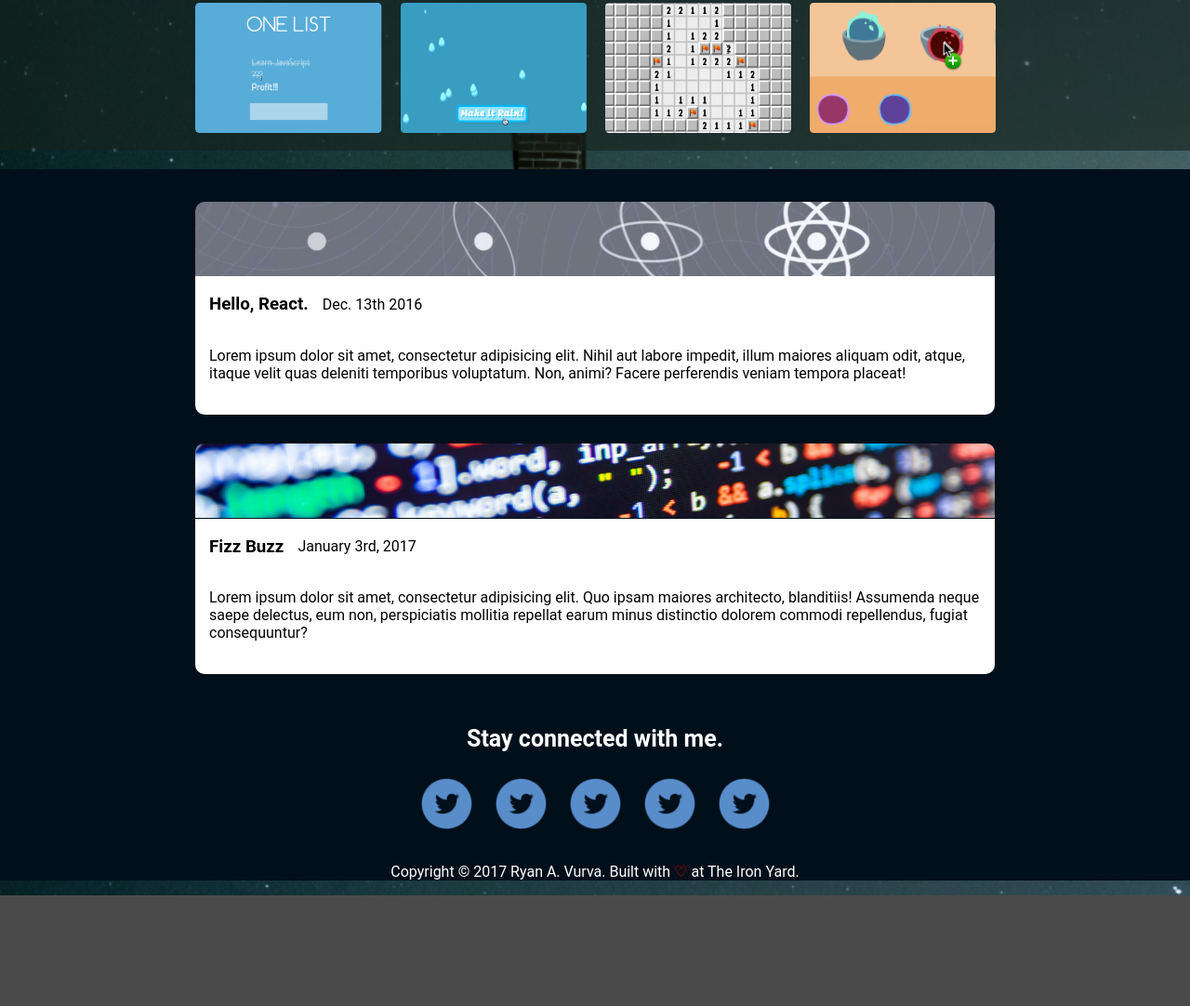
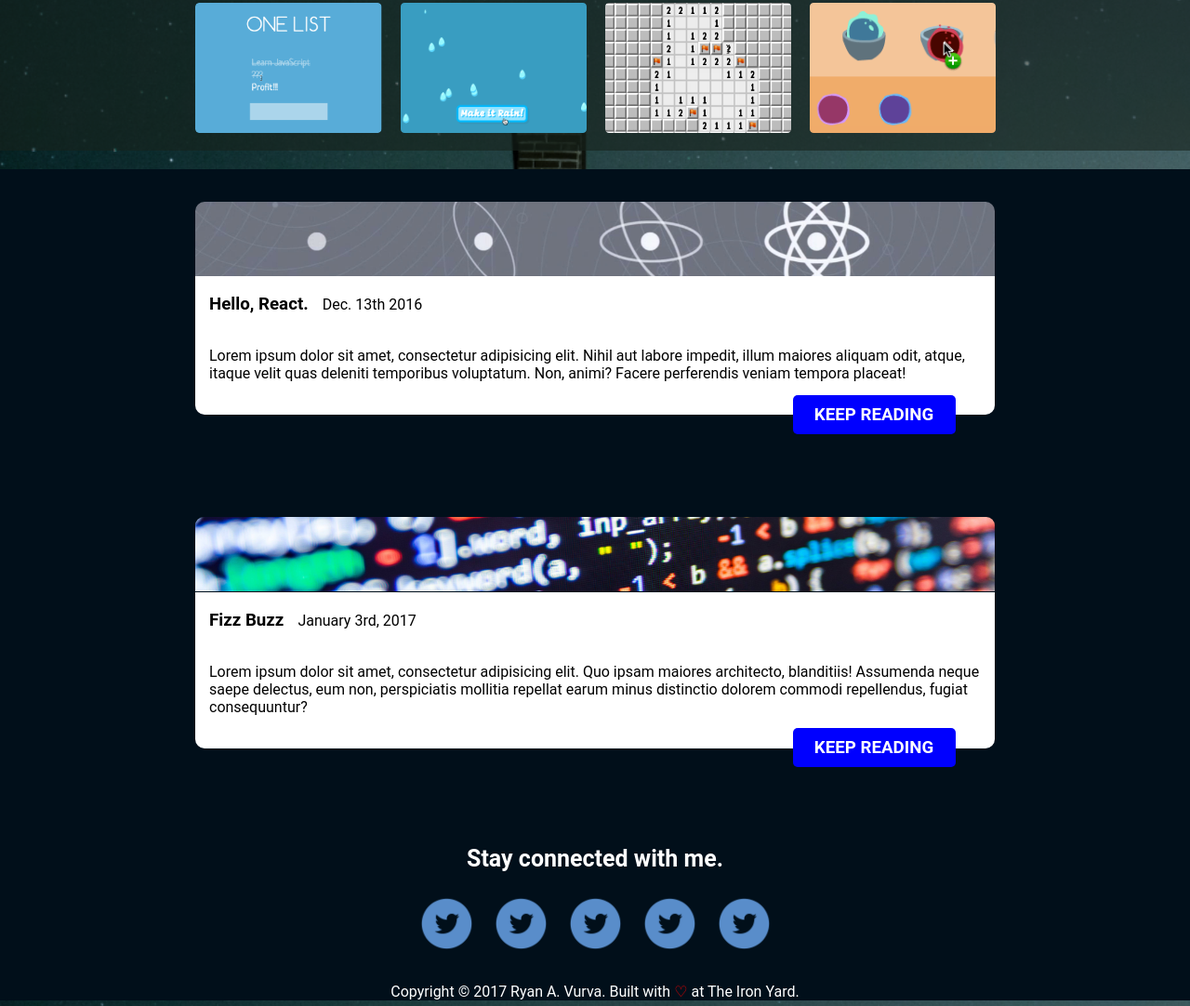
Before and after one commit to ryanvurva/original_portfolio, a website: page public/index.html in a window 1280 px wide. Shown: the part 571-1653 px from the top of the page at 93% size. Before the commit the page ends 1534 px from the top, so only its background shows below. Drawn offline with Linux system fonts and the light colour scheme.

Commit message:
finished with the mockup design
now time to move onto customizing it, but its turned in for now

```diff
--- a/public/index.html
+++ b/public/index.html
@@ -52,6 +52,9 @@
                         <p>Lorem ipsum dolor sit amet, consectetur adipisicing elit. Nihil aut labore impedit, illum maiores aliquam odit, atque, itaque velit quas deleniti temporibus voluptatum. Non, animi? Facere perferendis veniam tempora placeat!</p>
                     </div>
                 </div>
+                <div class="blue-box1">
+                    <h3>KEEP READING</h3>
+                </div>
             </div>
 
             <div class="large">
@@ -65,8 +68,12 @@
                     </div>
                     <div class="fizz-info">
                         <p>Lorem ipsum dolor sit amet, consectetur adipisicing elit. Quo ipsam maiores architecto, blanditiis! Assumenda neque saepe delectus, eum non, perspiciatis mollitia repellat earum minus distinctio dolorem commodi repellendus, fugiat
-                            consequuntur?</p>
+                            consequuntur?
+                        </p>
                     </div>
+                </div>
+                <div class="blue-box2">
+                    <h3>KEEP READING</h3>
                 </div>
             </div>
             <div class="connected">
@@ -80,6 +87,7 @@
                     <img src="images/twitter.png " alt="twitter " width="60px " height="60px ">
                     <img src="images/twitter.png " alt="twitter " width="60px " height="60px ">
                     <img src="images/twitter.png " alt="twitter " width="60px " height="60px ">
+                </div>
             </div>
         </div>
       </div>
--- a/public/screen.css
+++ b/public/screen.css
@@ -51,8 +51,16 @@ header {
     width: 250px;
     height: 250px;
     margin-top: auto;
-    border: transparent 1px;
+    border:  1px transparent solid;
     border-radius: 10px;
+}
+
+#me {
+  position: relative;
+  overflow: hidden;
+  top: 0px;
+  left: -70px;
+  width: 450px;
 }
 
 .me img {
@@ -109,7 +117,7 @@ header {
     justify-content: center;
     /*margin-left: 10px;*/
     /*margin-right: 10px;*/
-    margin: 30px;
+    margin: 30px 30px 0px 30px;
     flex: 1;
 }
 
@@ -186,19 +194,34 @@ div.fizz-header p {
     margin: 0px 15px 35px 15px;
 }
 
-.blue-box {
+.blue-box1 {
   position:relative;
-  right:0px;
-  top:0px;
-  width: 125px;
+  right: -300px;
+  top: -40px;
+  width: 175px;
 }
 
-.blue-box h3 {
+.blue-box1 h3 {
   border-radius: 5px;
   background-color: blue;
   color: #fff;
   text-align: center;
-  padding: 2px;
+  padding: 10px;
+}
+
+.blue-box2 {
+  position:relative;
+  right:-300px;
+  top:-40px;
+  width: 175px;
+}
+
+.blue-box2 h3 {
+  border-radius: 5px;
+  background-color: blue;
+  color: #fff;
+  text-align: center;
+  padding: 10px;
 }
 
 .connected {
```
Lines whose indentation alone changed are shown as unchanged.
